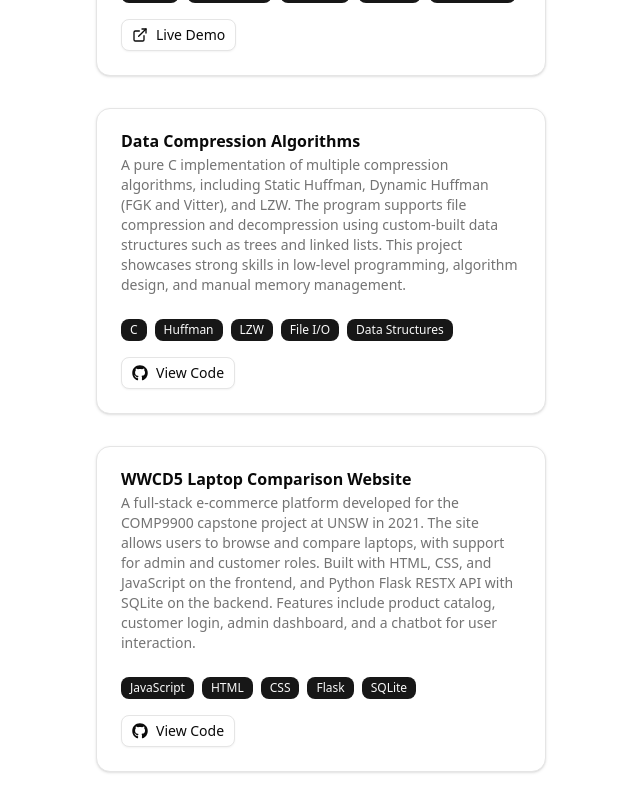
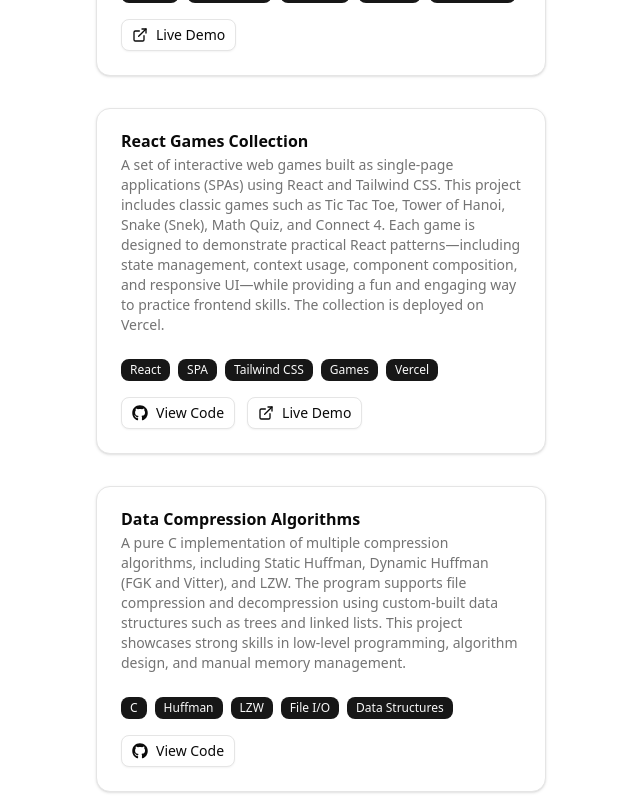
Before and after one commit to luke-mao/my-resume, a React (Vite) app: page / in a window 1280 px wide. Shown: the part 1620-2420 px from the top of the page, without its empty margins (88-728 px from the left). Built offline with nearby package versions, Linux system fonts and the light colour scheme.

Commit message:
feat: add react games project

```diff
--- a/src/components/Projects.jsx
+++ b/src/components/Projects.jsx
@@ -49,6 +49,17 @@ const data = [
     demoLink: "http://pycodepractice.lukemao.site",
   },
   {
+    title: "React Games Collection",
+    description: `A set of interactive web games built as single-page applications (SPAs) using React and Tailwind CSS.
+    This project includes classic games such as Tic Tac Toe, Tower of Hanoi, Snake (Snek), Math Quiz, and Connect 4.
+    Each game is designed to demonstrate practical React patterns—including state management, context usage, component composition,
+    and responsive UI—while providing a fun and engaging way to practice frontend skills.
+    The collection is deployed on Vercel.`,
+    badges: ["React", "SPA", "Tailwind CSS", "Games", "Vercel"],
+    repoLink: "https://github.com/luke-mao/react-games",
+    demoLink: "https://reactgames.lukemao.site",
+  },
+  {
     title: "Data Compression Algorithms",
     description: `A pure C implementation of multiple compression algorithms, including Static Huffman, Dynamic Huffman (FGK and Vitter), and LZW.
     The program supports file compression and decompression using custom-built data structures such as trees and linked lists.
```
